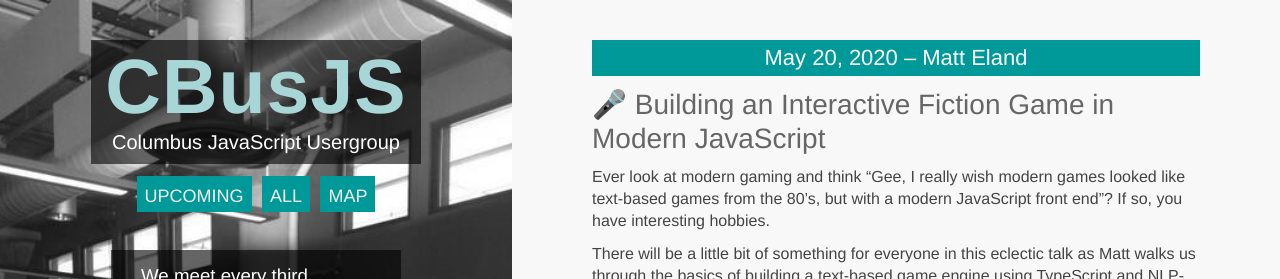
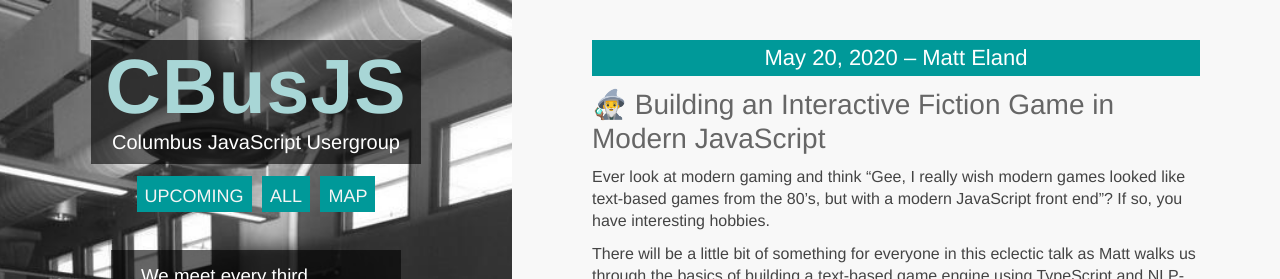
Before and after one commit to columbusjs/columbusjs.github.io, a Jekyll site: the page built from _posts/2020-05-20-matt-eland.markdown, in a window 1280 px wide and 985 px high. Shown: the top 279 px of the window. Built offline with Jekyll 4.4.1, drawn with Linux system fonts in a browser that asks for light colours.

Commit message:
changed icon

```diff
--- a/_posts/2020-05-20-matt-eland.markdown
+++ b/_posts/2020-05-20-matt-eland.markdown
@@ -1,7 +1,7 @@
 ---
 date: 2020-05-20 19:00:00
 layout: post
-title: "🎤 Building an Interactive Fiction Game in Modern JavaScript"
+title: "🧙‍♂️ Building an Interactive Fiction Game in Modern JavaScript"
 speaker: "Matt Eland"
 ---
 
```
